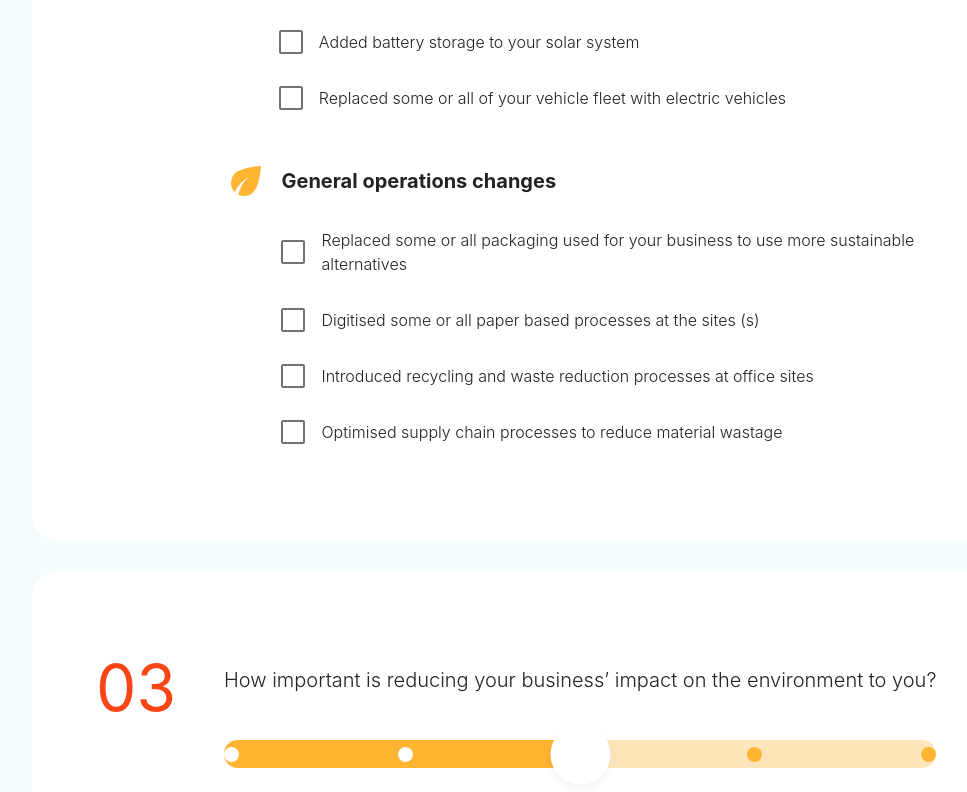
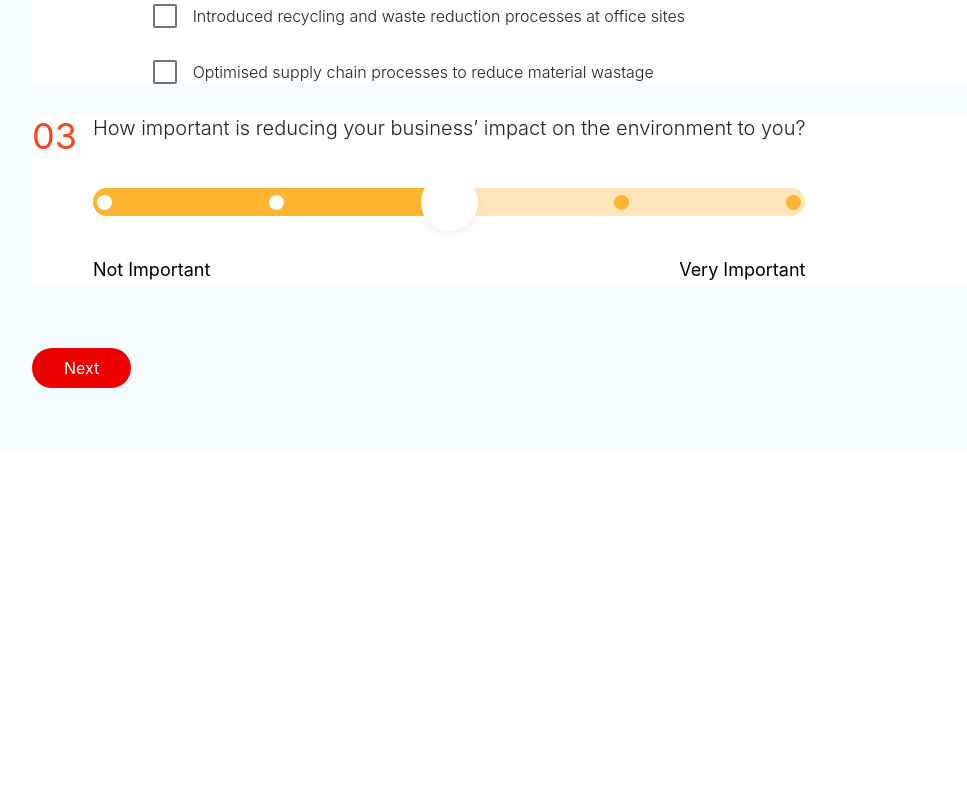
Before and after one commit to jeromeescultura/origin-shift, a Next.js app: page /assessment in a window 1280 px wide. Shown: the part 1608-2400 px from the top of the page, without its empty margins (96-1063 px from the left). After the commit the page ends 2060 px from the top, so only its background shows below. Built offline with nearby package versions, Linux system fonts and the light colour scheme.

Commit message:
created containers folder; created StepOneContainer for storing questions in step one.

```diff
--- a/components/ButtonQuestion.js
+++ b/components/ButtonQuestion.js
@@ -6,7 +6,7 @@ function ButtonQuestion({ options, action }) {
   const [btn3, setBtn3] = useState(false);
 
   const activeStyles =
-    "z-50 bg-highlight border-accentColor text-xs max-w-[200px] lg:text-base w-full h-[48px] bg-white text-[#505050] font-light text-center border transition duration-200";
+    "z-50 bg-highlight border-darkHighlight text-xs max-w-[200px] lg:text-base w-full h-[48px] bg-white text-[#505050] font-light text-center border transition duration-200";
 
   const notActiveStyles =
     "text-xs max-w-[200px] lg:text-base w-full h-[48px] bg-white  text-[#505050] font-light text-center border   transition duration-200";
--- a/components/SliderQuestion.js
+++ b/components/SliderQuestion.js
@@ -31,12 +31,12 @@ const SliderQuestion = ({ qst }) => {
 
   return (
     <div className="w-full">
-      <div className="mt-12 bg-[#FFB43255] flex items-center w-full md:h-7 rounded-full relative">
+      <div className="mt-12 bg-[#FFB43255] flex items-center w-full h-4 md:h-7 rounded-full relative">
         <div
           className={`flex  rounded-full bg-accentColor  transition-all ease-linear duration-100 h-full min-h-[10px] ${ulWidth}`}
         ></div>
         <div className="w-full absolute ">
-          <ul className="flex h-full rounded-full  transition-all ease-linear duration-100  w-full justify-between">
+          <ul className="flex h-full rounded-full  transition-all ease-linear duration-100  w-full justify-between px-1">
             {qst &&
               qst.map((val, index) => (
                 <li key={val.id} className="flex items-center">
@@ -49,7 +49,7 @@ const SliderQuestion = ({ qst }) => {
                         : "bg-white"
                     } ${
                       sliderChoice === val.id
-                        ? "scale-[250%] md:scale-[400%] bg-accentColor hover:bg-accentColor drop-shadow-sm"
+                        ? "scale-[380%] bg-accentColor hover:bg-accentColor drop-shadow-sm"
                         : "hover:scale-125 cursor-pointer"
                     }`}
                   ></button>
@@ -58,7 +58,7 @@ const SliderQuestion = ({ qst }) => {
           </ul>
         </div>
       </div>
-      <div className="labels mt-5 md:mt-10 text-sm md:text-[16px] leading-[24px] flex justify-between">
+      <div className="labels mt-6 md:mt-10 text-sm md:text-lg leading-[24px] flex justify-between">
         <label>Not Important</label>
         <label>Very Important</label>
       </div>
--- a/components/QuestionContainer.js
+++ b/containers/QuestionContainer.js
@@ -3,7 +3,7 @@ function QuestionContainer(props) {
     <div
       className={`${props.style} bg-white rounded-3xl lg:py-24 lg:pl-16 lg:pr-24 px-4 py-8 md:px-6 `}
     >
-      <div className="flex gap-4 md:gap-12">
+      <div className="flex flex-col lg:flex-row gap-4 md:gap-12">
         <div>
           <p className="text-4xl md:text-[46px] lg:text-[64px] text-primaryText">
             {props.id}
--- /dev/null
+++ b/containers/StepOneContainer.js
@@ -0,0 +1,35 @@
+import React from "react";
+import ButtonQuestion from "../components/ButtonQuestion";
+import CheckboxComponent from "../components/CheckboxComponent";
+import CheckboxContainer from "../components/CheckboxContainer";
+import SliderQuestion from "../components/SliderQuestion";
+import QuestionContainer from "./QuestionContainer";
+
+const StepOneContainer = ({ btnQsts, chkBoxQsts, sldrQsts }) => {
+  return (
+    <>
+      <QuestionContainer id={btnQsts?.id} text={btnQsts?.text}>
+        <ButtonQuestion options={btnQsts?.options} />
+      </QuestionContainer>
+      <QuestionContainer
+        id={chkBoxQsts[0]?.id}
+        text={chkBoxQsts[0]?.text}
+        subText={chkBoxQsts[0]?.subText}
+      >
+        {chkBoxQsts?.map((item, index) => (
+          <CheckboxContainer
+            key={index}
+            icon={item?.icon}
+            title={item?.title}
+            questionsList={item?.questionsList}
+          />
+        ))}
+      </QuestionContainer>
+      <QuestionContainer id={sldrQsts?.id} text={sldrQsts?.text}>
+        <SliderQuestion qst={sldrQsts?.options} />
+      </QuestionContainer>
+    </>
+  );
+};
+
+export default StepOneContainer;
--- a/pages/assessment.js
+++ b/pages/assessment.js
@@ -4,12 +4,13 @@ import { server } from "../config";
 import ProgressBar from "../components/ProgressBar";
 import PageIntro from "../components/PageIntro";
 import ButtonComponent from "../components/ButtonComponent";
-import QuestionContainer from "../components/QuestionContainer";
+import QuestionContainer from "../containers/QuestionContainer";
 import ButtonQuestion from "../components/ButtonQuestion";
 import IconsQuestion from "../components/IconsQuestion";
 import CheckboxContainer from "../components/CheckboxContainer";
 import RadioQuestion from "../components/RadioQuestion";
 import SliderQuestion from "../components/SliderQuestion";
+import StepOneContainer from "../containers/StepOneContainer";
 
 const Assessment = ({ questions }) => {
   const [buttonQuestions, setButtonQuestions] = useState({});
@@ -33,6 +34,7 @@ const Assessment = ({ questions }) => {
       }
     });
   }, [questions]);
+
 
   const [step, setStep] = useState({
     secondStep: "w-0 opacity-0",
@@ -111,46 +113,20 @@ const Assessment = ({ questions }) => {
     }
   };
 
-  console.log(sliderQuestion);
   return (
     <div className="bg-primaryBG h-full pb-16">
       <div className="bg-assessment-bg bg-no-repeat bg-contain h-full">
         <div className="w-[90%] md:w-[80%] mx-auto h-full">
           <ProgressBar step={step} stepNo={stepNo} />
           <PageIntro assessIntro={assessIntro} activeState={activeState} />
-
           <div className="space-y-8">
             {/* Step 1 */}
             {stepNo === 1 && (
-              <>
-                <QuestionContainer
-                  id={buttonQuestions?.id}
-                  text={buttonQuestions?.text}
-                >
-                  <ButtonQuestion options={buttonQuestions?.options} />
-                </QuestionContainer>
-                <QuestionContainer
-                  id={checkboxQuestions[0]?.id}
-                  text={checkboxQuestions[0]?.text}
-                  subText={checkboxQuestions[0]?.subText}
-                >
-                  {checkboxQuestions?.map((item) => (
-                    <CheckboxContainer
-                      icon={item?.icon}
-                      title={item?.title}
-                      questionsList={item?.questionsList}
-                    />
-                  ))}
-                </QuestionContainer>
-
-                {/* SLIDER QUESTION */}
-                <QuestionContainer
-                  id={sliderQuestion?.id}
-                  text={sliderQuestion?.text}
-                >
-                  <SliderQuestion qst={sliderQuestion?.options} />
-                </QuestionContainer>
-              </>
+              <StepOneContainer
+                btnQsts={buttonQuestions}
+                chkBoxQsts={checkboxQuestions}
+                sldrQsts={sliderQuestion}
+              />
             )}
 
             {/* Step 2 */}
```
